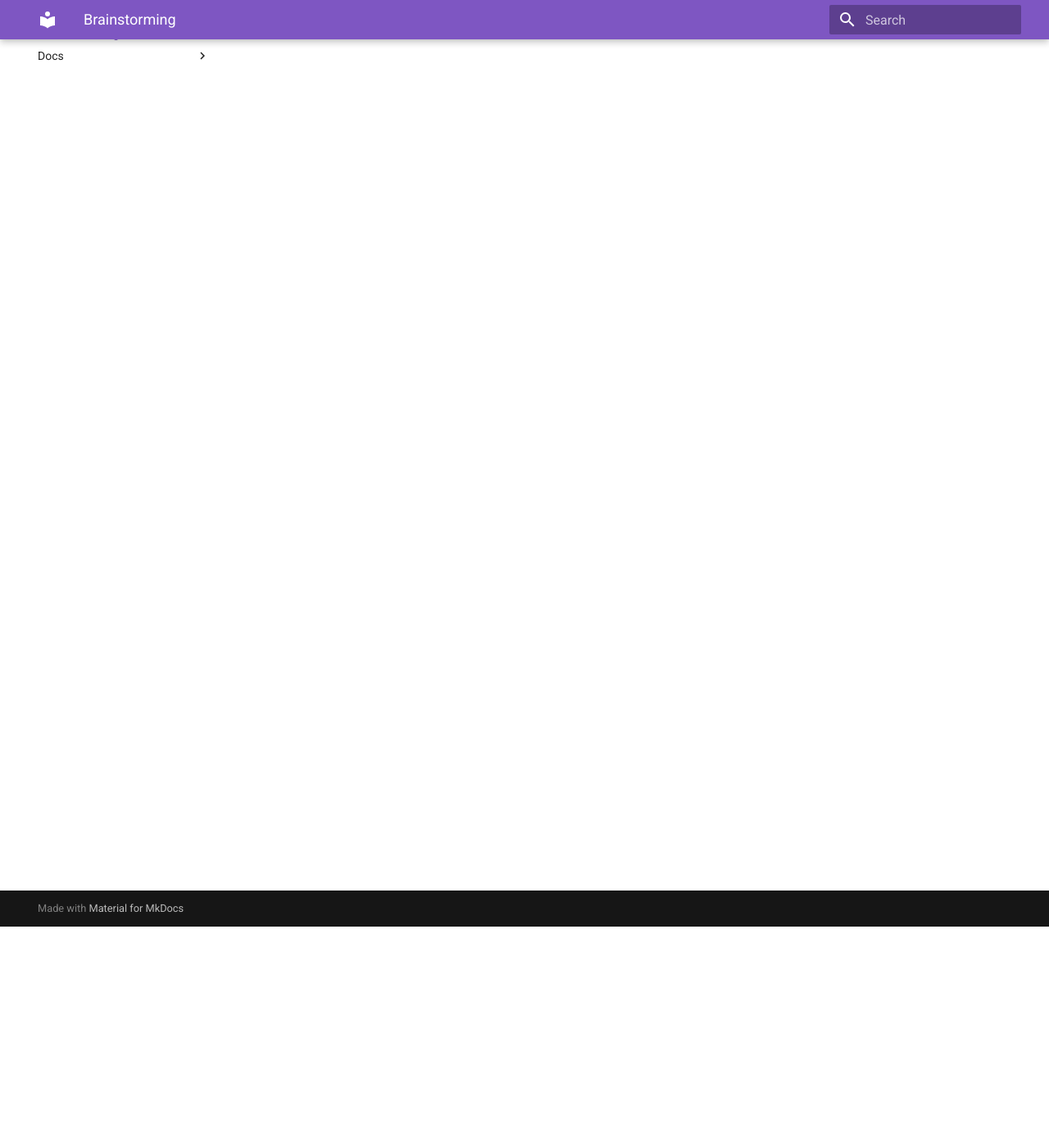
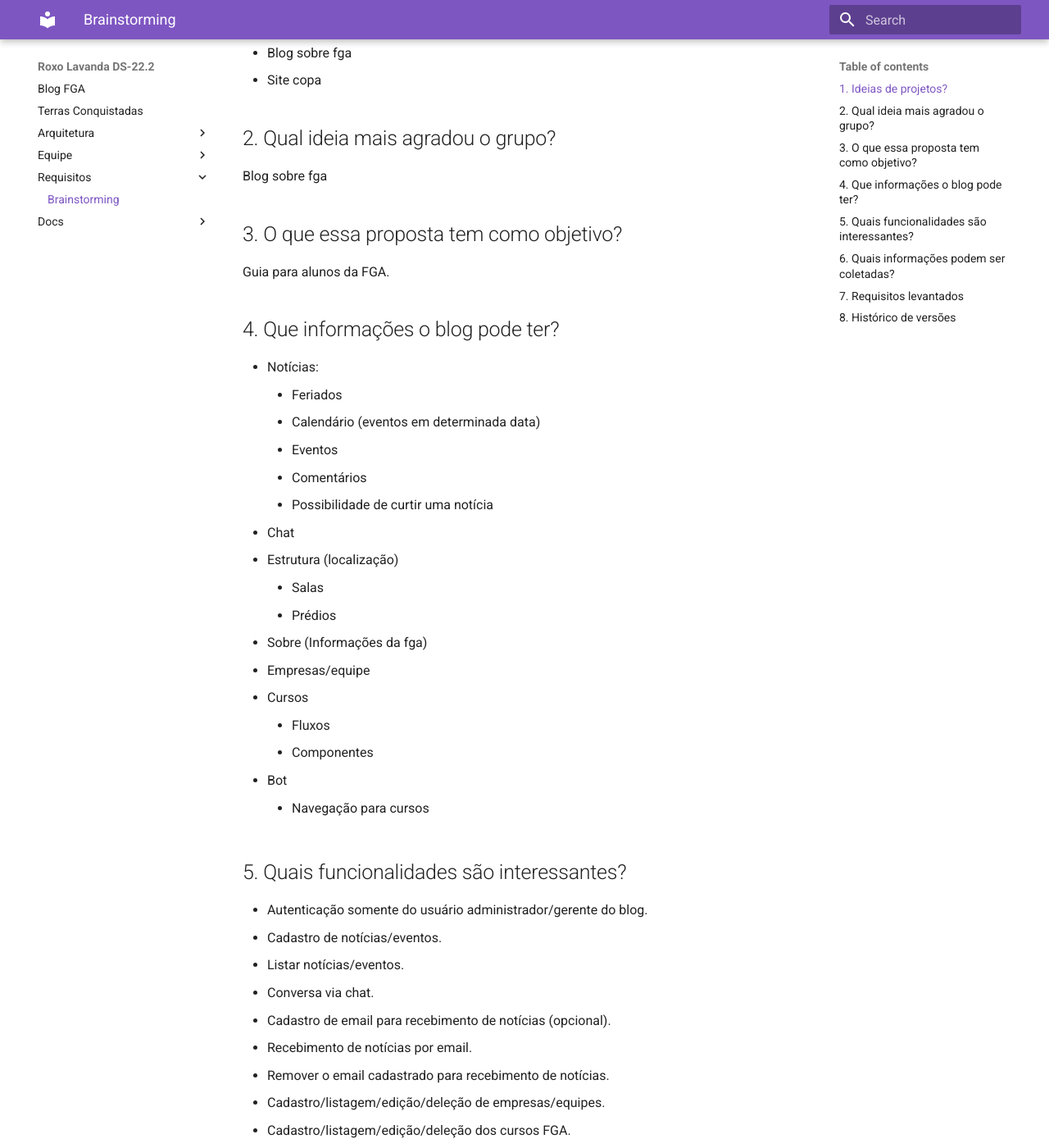
Before and after one commit to DS-roxo-lavanda-22-2/docs, an MkDocs documentation site: the page built from docs/Requisitos/brainstorming.md, in a window 1280 px wide and 1400 px high, scrolled down 270 px. Shown: the whole window at 82% size. Built offline with MkDocs 1.6.1 and Material for MkDocs 9.7.7, drawn with Linux system fonts in a browser that asks for light colours; some of the changed text lies outside the part shown.

Commit message:
doc: adicionar brainstorming

```diff
--- a/docs/Requisitos/brainstorming.md
+++ b/docs/Requisitos/brainstorming.md
@@ -1 +1,99 @@
 # Brainstorming
+
+O Brainstorming é uma técnica utilizada para estimular o surgimento de soluções criativas, resultando numa lista priorizada de necessidades e desejos dos usuários
+## 1. Ideias de projetos?
+- Blog sobre fga
+- Site copa
+
+## 2. Qual  ideia mais agradou o grupo?
+Blog sobre fga
+## 3. O que essa proposta tem como objetivo?
+
+Guia para alunos da FGA.
+## 4. Que informações o blog pode ter?
+
+- Notícias:
+    - Feriados
+    - Calendário (eventos em determinada data)
+    - Eventos
+    - Comentários
+    - Possibilidade de curtir uma notícia
+- Chat
+- Estrutura (localização)
+    - Salas
+    - Prédios
+- Sobre (Informações da fga)
+- Empresas/equipe
+- Cursos
+    - Fluxos
+    - Componentes
+- Bot
+    - Navegação para cursos
+
+## 5. Quais funcionalidades são interessantes?
+- Autenticação somente do usuário administrador/gerente do blog.
+- Cadastro de notícias/eventos.
+- Listar notícias/eventos.
+- Conversa via chat.
+- Cadastro de email para recebimento de notícias (opcional).
+- Recebimento de notícias por email.
+- Remover o email cadastrado para recebimento de notícias.
+- Cadastro/listagem/edição/deleção de empresas/equipes.
+- Cadastro/listagem/edição/deleção dos cursos FGA.
+- Cadastrar comentário em um notícia.
+
+## 6. Quais informações podem ser coletadas?
+
+
+- Curso:
+    - Nome
+    - Fluxograma
+    - Semestres
+    - Descrição
+- Empresas
+    - Nome
+    - Descrição
+    - Contatos
+    - Instagram
+    - Facebook
+    - Foco da empresa
+    - Sobre
+- Equipes
+    - Nome
+    - Descrição
+    - Contatos
+    - Instagram
+    - Facebook
+    - Foco equipe
+    - Sobre
+    - Histórico
+- Notícia
+    - Tipo (feriado, emergências, avisos, comida)
+    - Data início-fim (pode ser opcional em notícias recorrentes ex: vendas)
+    - Descrição
+    - Comentário:
+    - Nome
+    - comentários
+
+
+## 7. Requisitos levantados
+
+|Código|Descrição|
+|---|------|
+|BS0|Cadastro de notícias/eventos.|
+|BS0|Listar notícias/eventos.|
+|BS0|Conversa via chat.|
+|BS0|Cadastro de email para recebimento de notícias |
+|BS0|Recebimento de notícias por email.|
+|BS0|Remover o email cadastrado para recebimento de notícias.|
+|BS0|Cadastro/listagem/edição/deleção de empresas/equipes.|
+|BS0|Cadastro/listagem/edição/deleção dos cursos FGA.|
+|BS0|Cadastrar comentário em um notícia.|
+
+
+
+## 8. Histórico de versões
+
+|Data|Versão|Descrição| Autor(es)|
+|---|------|------|-----|
+|19/11/22|1.0|Definição do tema|Davi Klein, Edyane Oliveira, Joao Victor e Moacir Mascarenha|
```
